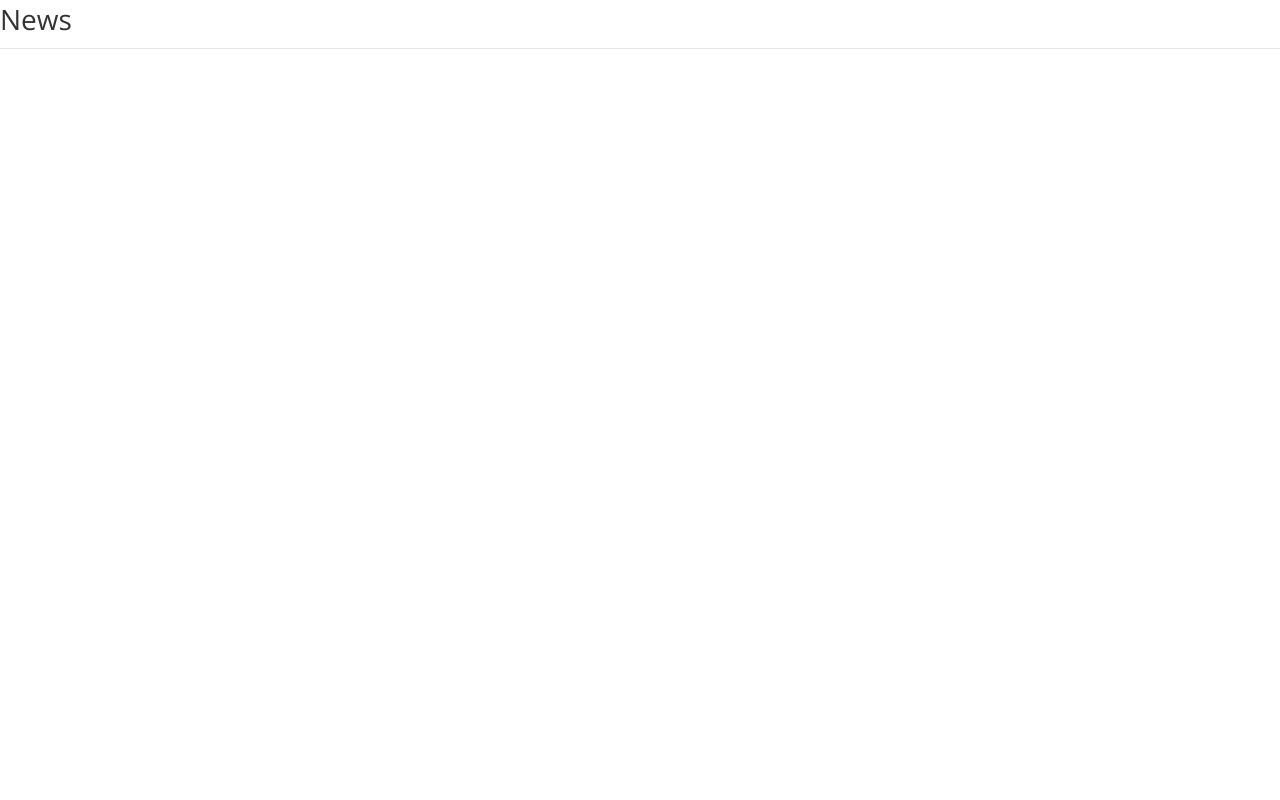
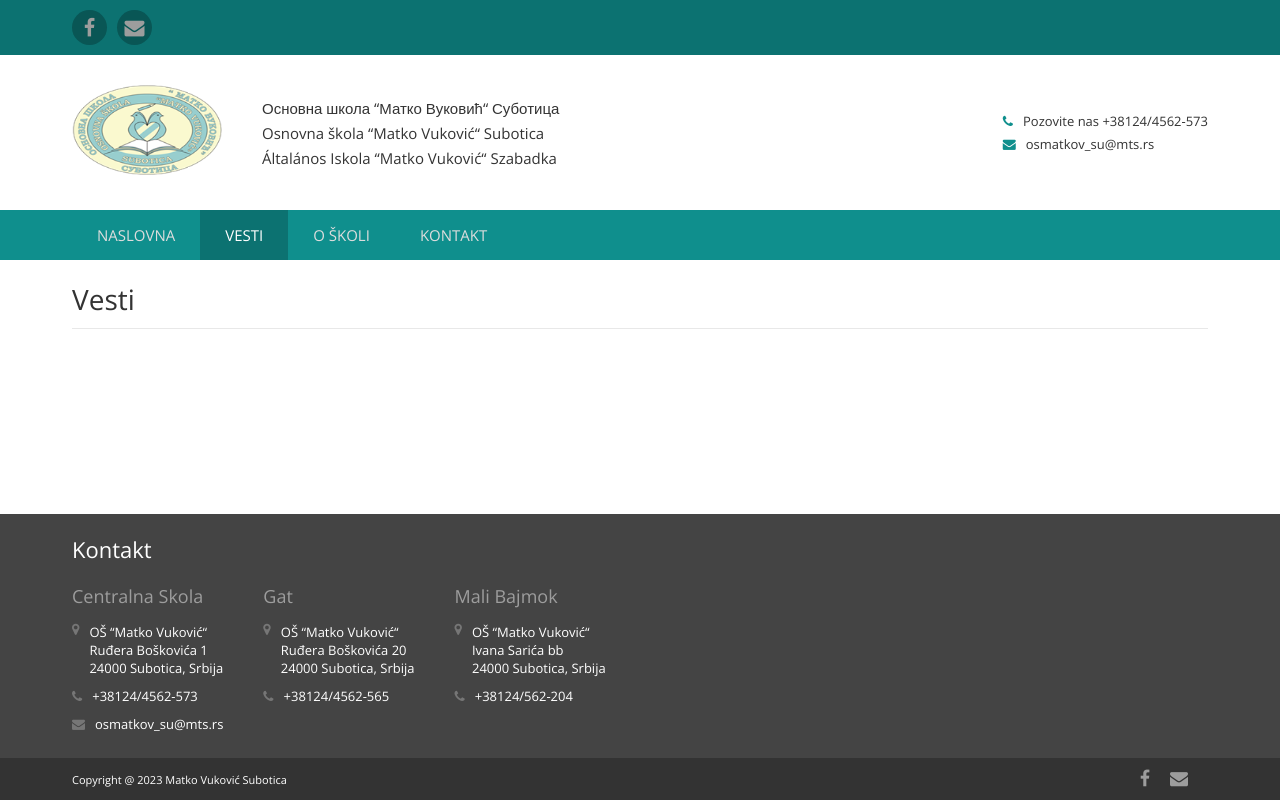
Before and after one commit to BojanIstvancic/matko-vukovic, a Next.js app: page /vesti in a window 1280 px wide. Built offline with nearby package versions, Linux system fonts and the light colour scheme.

Commit message:
adjust vesti page and index

```diff
--- a/src/pages/index.tsx
+++ b/src/pages/index.tsx
@@ -26,6 +26,7 @@ const SwiperTitle = styled.h1`
   position: absolute;
   bottom: 20px;
   right: 20px;
+  margin: 0;
 
   padding: 10px 20px;
   color: var(--white);
@@ -33,6 +34,11 @@ const SwiperTitle = styled.h1`
   font-weight: bold;
   border: none;
   z-index: 5;
+
+  @media (max-width: 1200px) {
+    font-size: 20px;
+    padding: 5px 10px;
+  }
 `;
 
 const BlogPostSection = styled.section`
--- a/src/pages/vesti.tsx
+++ b/src/pages/vesti.tsx
@@ -1,8 +1,13 @@
+import Container from "@/components/Container";
+import Layout from "@/components/Layout";
+
 const News: React.FC<{}> = () => {
   return (
-    <>
-      <h1>News</h1>
-    </>
+    <Layout title={"Matko Vuković | Vesti"} content={"description"}>
+      <Container>
+        <h1>Vesti</h1>
+      </Container>
+    </Layout>
   );
 };
 
```
